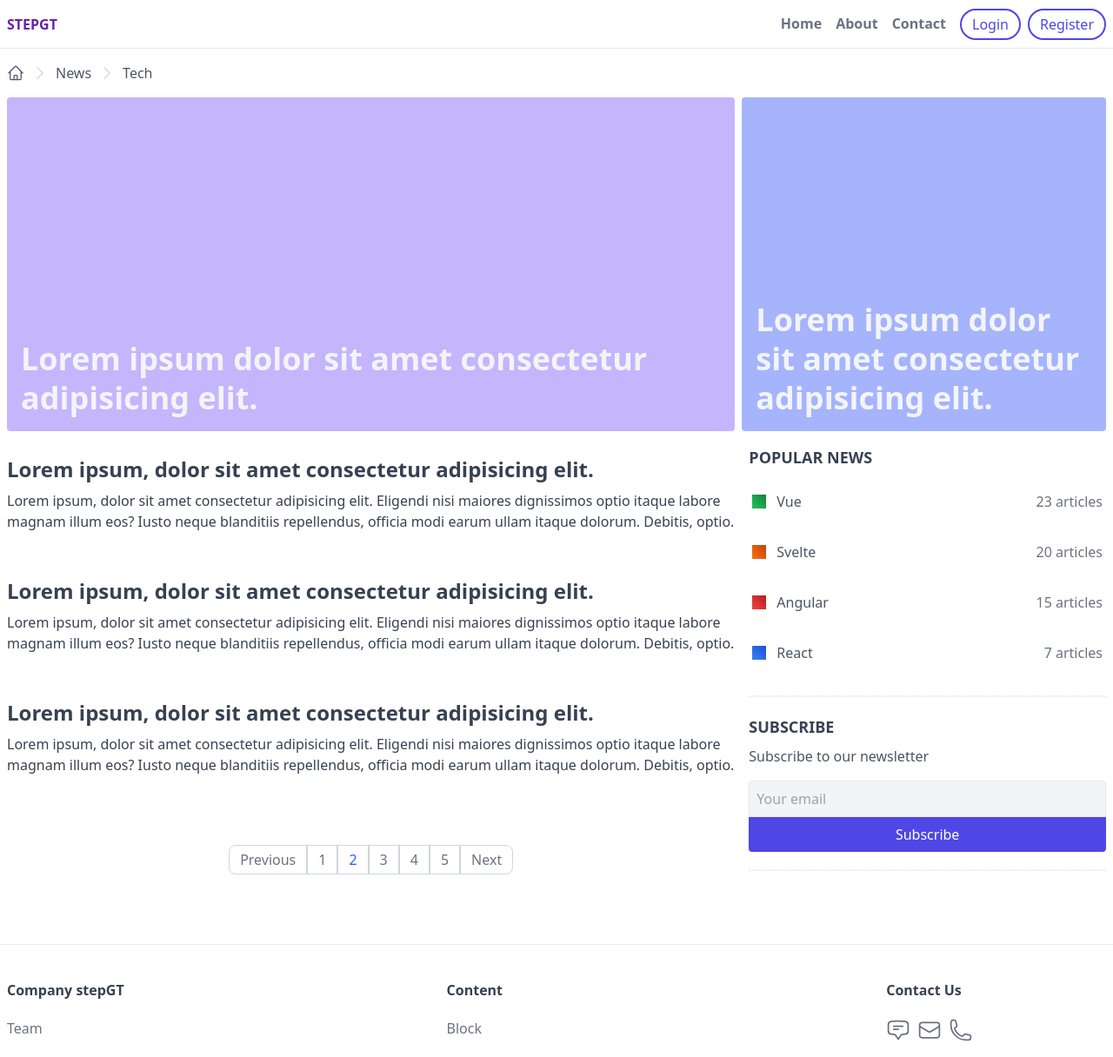
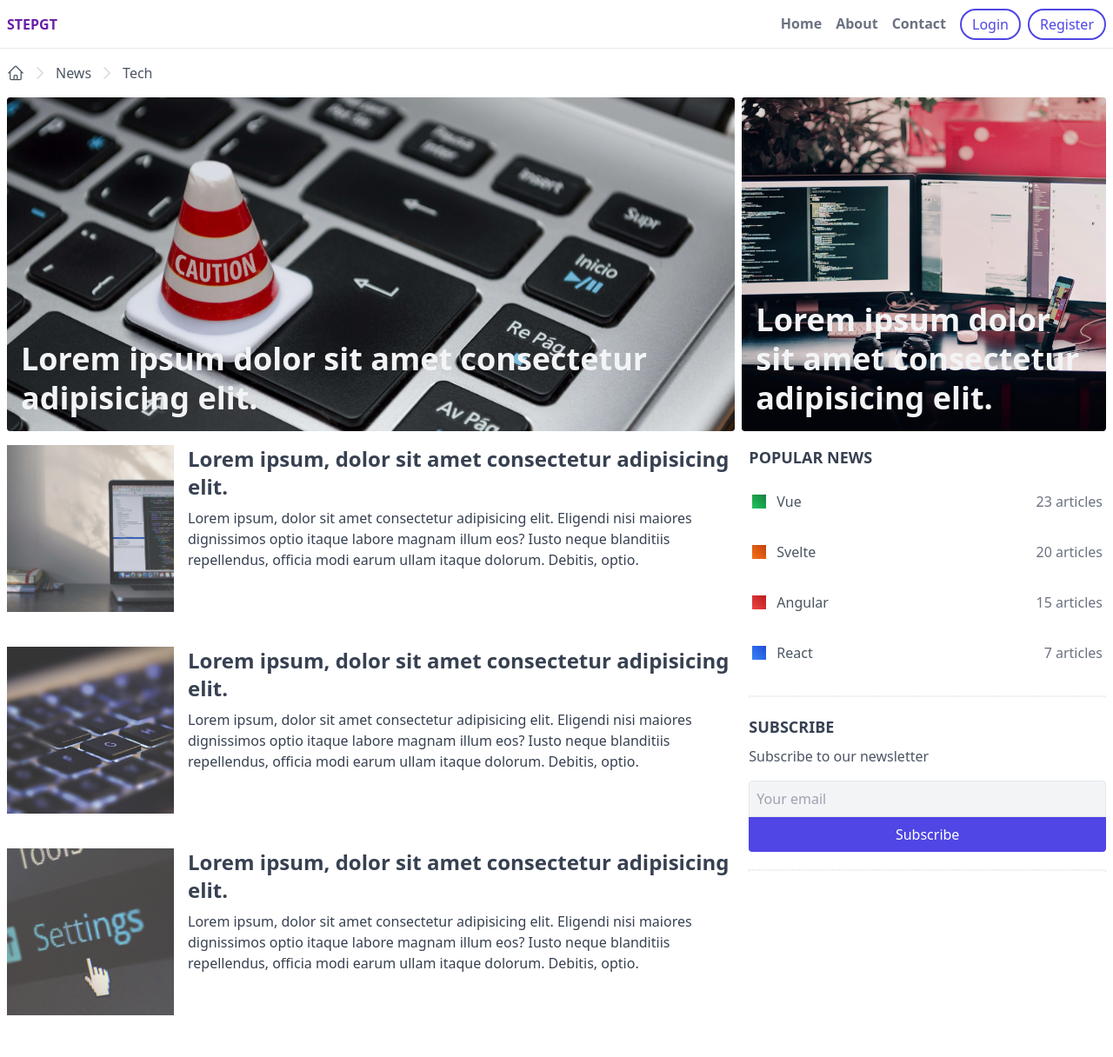
Before and after one commit to stepGT/this_tailwindcss, a website: page index.html in a window 1280 px wide. Shown: the top 1216 px of the page at 87% size. Drawn offline with nearby package versions, Linux system fonts and the light colour scheme; files that its build step writes are made by us from their sources.

Commit message:
Added images

```diff
--- a/index.html
+++ b/index.html
@@ -68,6 +68,8 @@
         <section class="lg:flex px-2 lg:space-x-2">
             <a class="bg-gradient-to-tr w-full lg:w-2/3 bg-violet-300 h-96 mb-4 relative rounded inline-block overflow-hidden"
                 href="">
+                <div class="absolute left-0 top-0 w-full h-full z-10 bg-gradient-to-b from-black/10 to-back/70"></div>
+                <img class="absolute left-0 top-0 w-full h-full z-0 object-cover" src="/public/images/img-1.jpg" alt="news">
                 <div class="p-4 absolute bottom-0 left-0 z-20">
                     <h2 class="text-4xl font-semibold text-gray-100 leading-tight">
                         Lorem ipsum dolor sit amet consectetur adipisicing elit.
@@ -76,6 +78,8 @@
             </a>
 
             <a class="w-full lg:w-1/3 bg-indigo-300 h-96 mb-4 relative rounded inline-block overflow-hidden" href="">
+                <div class="absolute left-0 top-0 w-full h-full z-10 bg-gradient-to-b from-black/10 to-back/70"></div>
+                <img class="absolute left-0 top-0 w-full h-full z-0 object-cover" src="/public/images/img-2.jpg" alt="news">
                 <div class="p-4 absolute bottom-0 left-0 z-20">
                     <h2 class="text-4xl font-semibold text-gray-100 leading-tight">
                         Lorem ipsum dolor sit amet consectetur adipisicing elit.
@@ -88,10 +92,11 @@
             <div class="w-full lg:w-2/3">
                 <!-- News -->
                 <section class="px-2">
-                    <a class="block mb-10" href="#">
+                    <a class="block w-full lg:flex mb-10" href="#">
+                        <img class="w-full h-48 lg:w-48 opacity-80 object-cover mr-4" src="/public/images/img-3.jpg" alt="Image">
                         <div class="flex">
                             <div>
-                                <h3 class="mt-3 mb-2 text-gray-700 font-bold text-2xl">Lorem ipsum, dolor sit amet
+                                <h3 class="mb-2 text-gray-700 font-bold text-2xl">Lorem ipsum, dolor sit amet
                                     consectetur
                                     adipisicing elit.</h3>
                                 <p class="text-gray-700">Lorem ipsum, dolor sit amet consectetur adipisicing elit.
@@ -106,10 +111,11 @@
                         </div>
                     </a>
 
-                    <a class="block mb-10" href="#">
+                    <a class="block w-full lg:flex mb-10" href="#">
+                        <img class="w-full h-48 lg:w-48 opacity-80 object-cover mr-4" src="/public/images/img-4.jpg" alt="Image">
                         <div class="flex">
                             <div>
-                                <h3 class="mt-3 mb-2 text-gray-700 font-bold text-2xl">Lorem ipsum, dolor sit amet
+                                <h3 class="mb-2 text-gray-700 font-bold text-2xl">Lorem ipsum, dolor sit amet
                                     consectetur
                                     adipisicing elit.</h3>
                                 <p class="text-gray-700">Lorem ipsum, dolor sit amet consectetur adipisicing elit.
@@ -124,10 +130,11 @@
                         </div>
                     </a>
 
-                    <a class="block mb-10" href="#">
+                    <a class="block w-full lg:flex mb-10" href="#">
+                        <img class="w-full h-48 lg:w-48 opacity-80 object-cover mr-4" src="/public/images/img-5.jpg" alt="Image">
                         <div class="flex">
                             <div>
-                                <h3 class="mt-3 mb-2 text-gray-700 font-bold text-2xl">Lorem ipsum, dolor sit amet
+                                <h3 class="mb-2 text-gray-700 font-bold text-2xl">Lorem ipsum, dolor sit amet
                                     consectetur
                                     adipisicing elit.</h3>
                                 <p class="text-gray-700">Lorem ipsum, dolor sit amet consectetur adipisicing elit.
```
Also changed, not shown: public/images/img-1.jpg (added), public/images/img-2.jpg (added), public/images/img-3.jpg (added), public/images/img-4.jpg (added), public/images/img-5.jpg (added).
